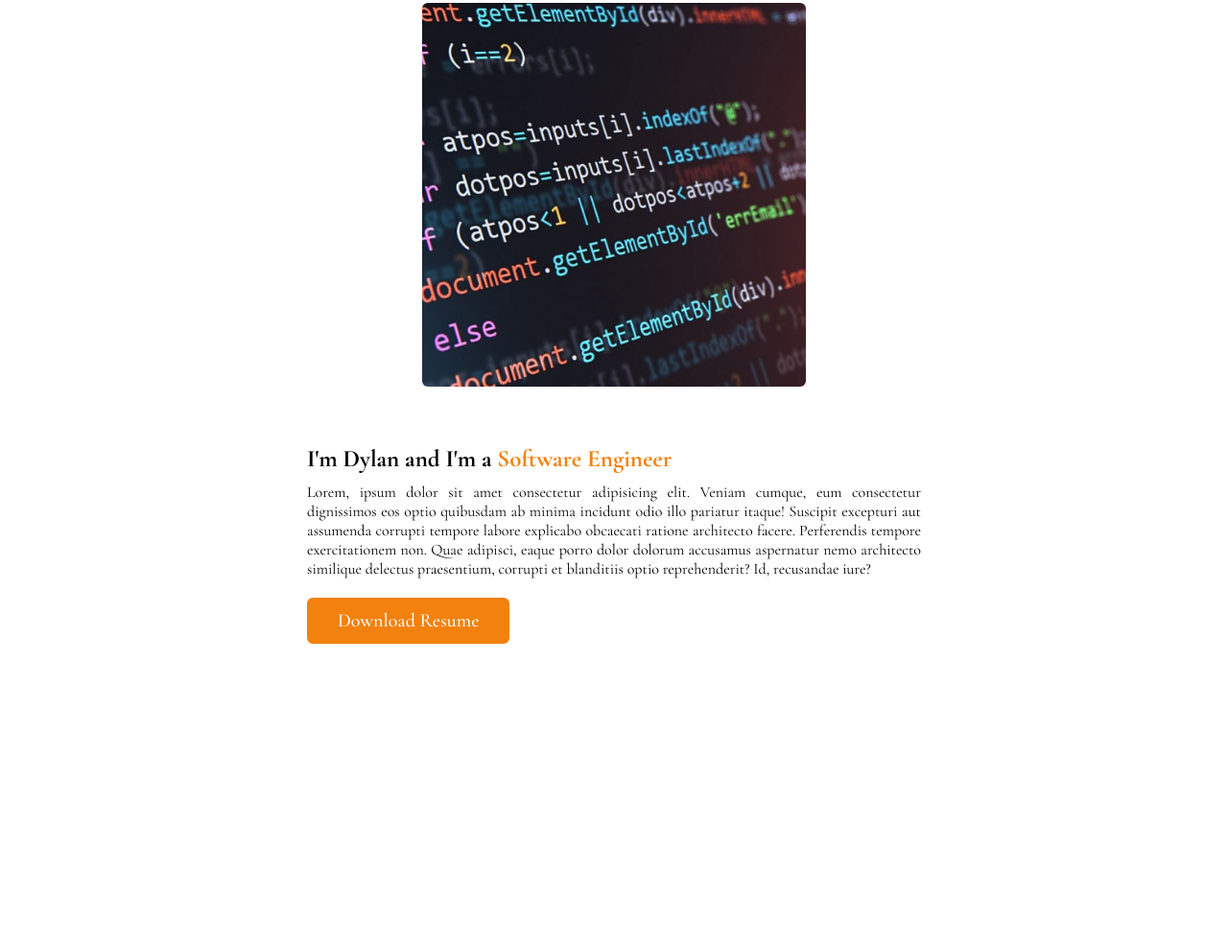
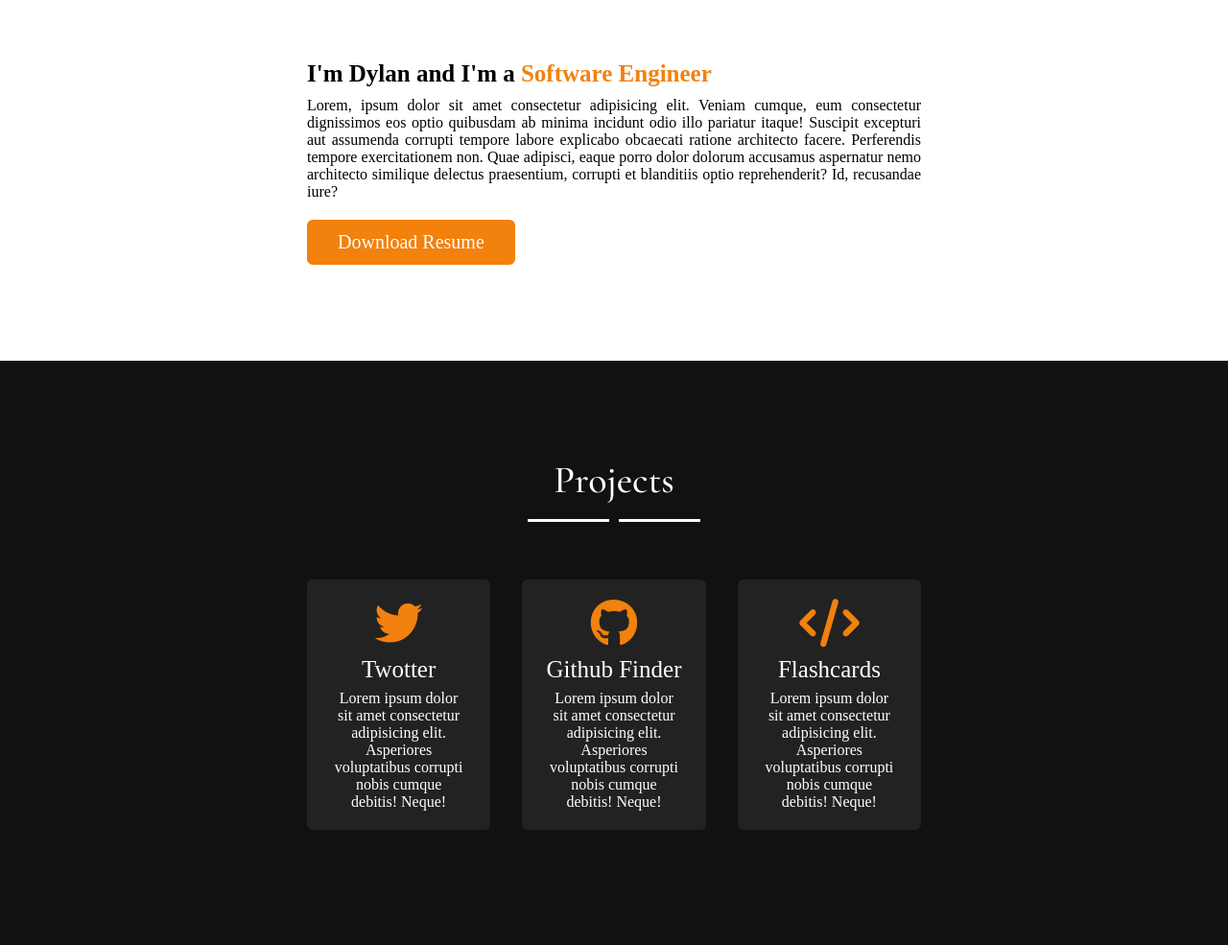
Before and after one commit to preintercede/portfolio, a plain HTML site: page index.html in a window 1280 px wide. Shown: the part 1025-2010 px from the top of the page at 96% size. Before the commit the page ends 1796 px from the top, so only its background shows below. Drawn offline with nearby package versions, Linux system fonts and the light colour scheme; a web font is replaced by a local one.

Commit message:
added projects section

```diff
--- a/index.html
+++ b/index.html
@@ -15,8 +15,8 @@
             <ul class="menu">
                 <li><a href="#">Home</a></li>
                 <li><a href="#">About</a></li>
+                <li><a href="#">Projects</a></li>
                 <li><a href="#">Skills</a></li>
-                <li><a href="#">Projects</a></li>
                 <li><a href="#">Professional Experience</a></li>
                 <li><a href="#">Contact</a></li>
             </ul>
@@ -42,7 +42,7 @@
             <h2 class="title">About me</h2>
             <div class="about-content">
                 <div class="column left">
-                    <img src="images/temp.jpg" alt="">
+                    <!-- <img src="images/temp.jpg" alt=""> -->
                 </div>
                 <div class="column right">
                     <div class="text">I'm Dylan and I'm a <span>Software Engineer</span></div>
@@ -53,6 +53,38 @@
         </div>
     </section>
 
+    <section class="projects" id="projects">
+        <div class="max-width">
+            <h2 class="title">Projects</h2>
+            <div class="projects-content">
+                <div class="card">
+                    <div class="box">
+                        <i class="fab fa-twitter"></i>
+                        <div class="text">Twotter</div>
+                        <p>Lorem ipsum dolor sit amet consectetur adipisicing elit. Asperiores voluptatibus corrupti nobis cumque debitis! Neque!</p>
+                    </div>
+                </div>
+
+                <div class="card">
+                    <div class="box">
+                        <i class="fab fa-github"></i>
+                        <div class="text">Github Finder</div>
+                        <p>Lorem ipsum dolor sit amet consectetur adipisicing elit. Asperiores voluptatibus corrupti nobis cumque debitis! Neque!</p>
+                    </div>
+                </div>
+
+                <div class="card">
+                    <div class="box">
+                        <i class="fas fa-code"></i>
+                        <div class="text">Flashcards</div>
+                        <p>Lorem ipsum dolor sit amet consectetur adipisicing elit. Asperiores voluptatibus corrupti nobis cumque debitis! Neque!</p>
+                    </div>
+                </div>
+
+            </div>
+        </div>
+    </section>
+
 
     <script src="script.js"></script>
 </body>
--- a/style.css
+++ b/style.css
@@ -120,17 +120,16 @@
   background: none;
 } */
 
-/* about section styling */
-
+/* all similar styling */
 section {
   padding: 100px 0;
 }
 
-.about {
+.about .services {
   font-family: "Cormorant Garamond", sans-serif;
 }
 
-.about .title {
+section .title {
   position: relative;
   text-align: center;
   font-size: 40px;
@@ -140,7 +139,7 @@ section {
   font-family: "Cormorant Garamond", sans-serif;
 }
 
-.about .title::before {
+section .title::before {
   content: "";
   position: absolute;
   bottom: 0px;
@@ -151,8 +150,7 @@ section {
   transform: translateX(-50%);
 }
 
-.about .title::after {
-  content: "";
+section .title::after {
   position: absolute;
   bottom: -7px;
   left: 50%;
@@ -163,7 +161,14 @@ section {
   transform: translateX(-50%);
 }
 
-.about .about-content {
+/* about section styling */
+
+.about .title::after {
+  content: "";
+}
+
+.about .about-content,
+.projects .projects-content {
   display: flex;
   flex-wrap: wrap;
   align-items: center;
@@ -215,6 +220,60 @@ section {
 .about .about-content .right a:hover {
   color: #f2810d;
   background: none;
+}
+
+/* projects section styling */
+
+.projects {
+  color: #fff;
+  background: #111;
+}
+
+.projects .title::before {
+  background: #fff;
+}
+
+.projects .title::after {
+  background: #111;
+  content: "";
+}
+
+.projects .projects-content .card {
+  width: calc(33% - 20px);
+  background: #222;
+  text-align: center;
+  border-radius: 6px;
+  padding: 20px 25px;
+  cursor: pointer;
+  transition: all 0.3 ease;
+}
+
+.projects .projects-content .card:hover {
+  background: #f2810d;
+}
+
+.projects .projects-content .card .box {
+  transition: all 0.3 ease;
+}
+
+.projects .projects-content .card:hover .box {
+  transform: scale(1.05);
+}
+
+.projects .projects-content .card i {
+  font-size: 50px;
+  color: #f2810d;
+  transition: color 0.3 ease;
+}
+
+.projects .projects-content .card:hover i {
+  background: #fff;
+}
+
+.projects .projects-content .card .text {
+  font-size: 25px;
+  font-weight: 500;
+  margin: 10px 0 7px 0;
 }
 
 /* responsive media query start  */
@@ -302,6 +361,11 @@ section {
   flex: 100%;
 }
 
+.projects .projects-content .card {
+  width: calc(50% -10px);
+  margin-bottom: 20px;
+}
+
 @media (max-width: 690px) {
   .max-width {
     padding: 0 23px;
@@ -314,6 +378,10 @@ section {
   .home .home-content .text-3 {
     font-size: 32px;
   }
+
+  .projects .projects-content .card {
+    width: 100%;
+  }
 }
 
 @media (max-width: 500px) {
```
